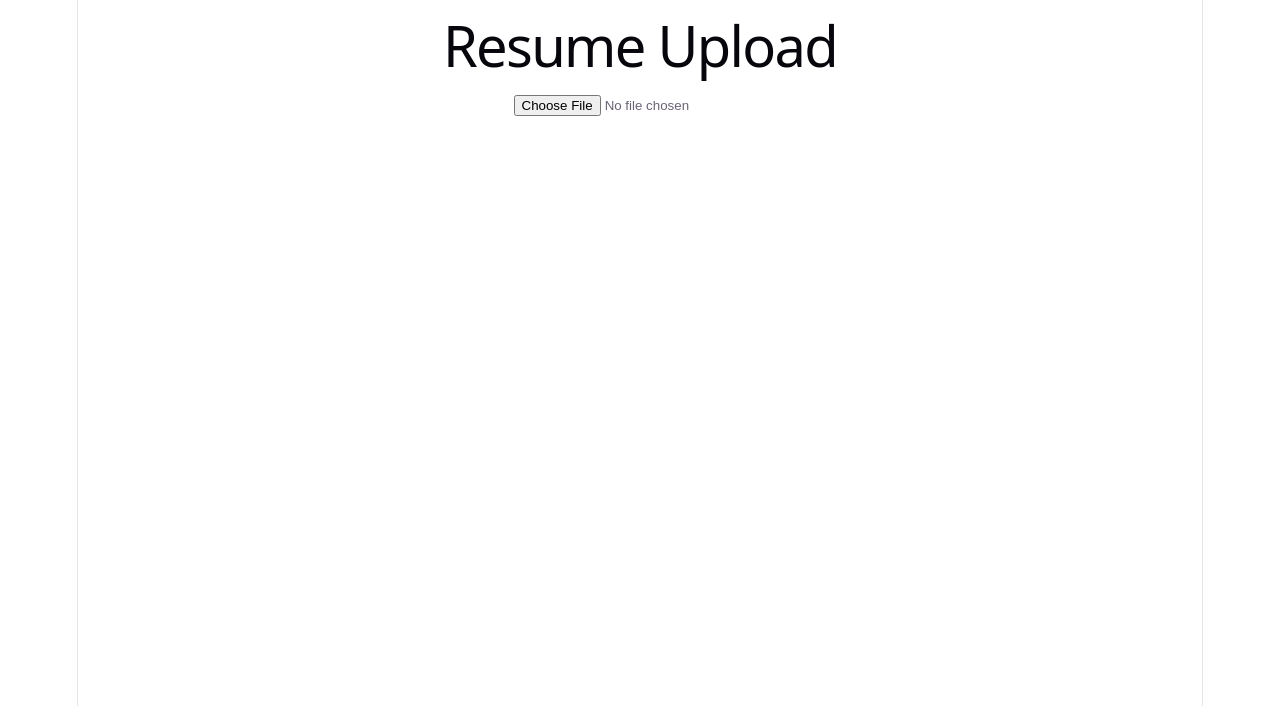
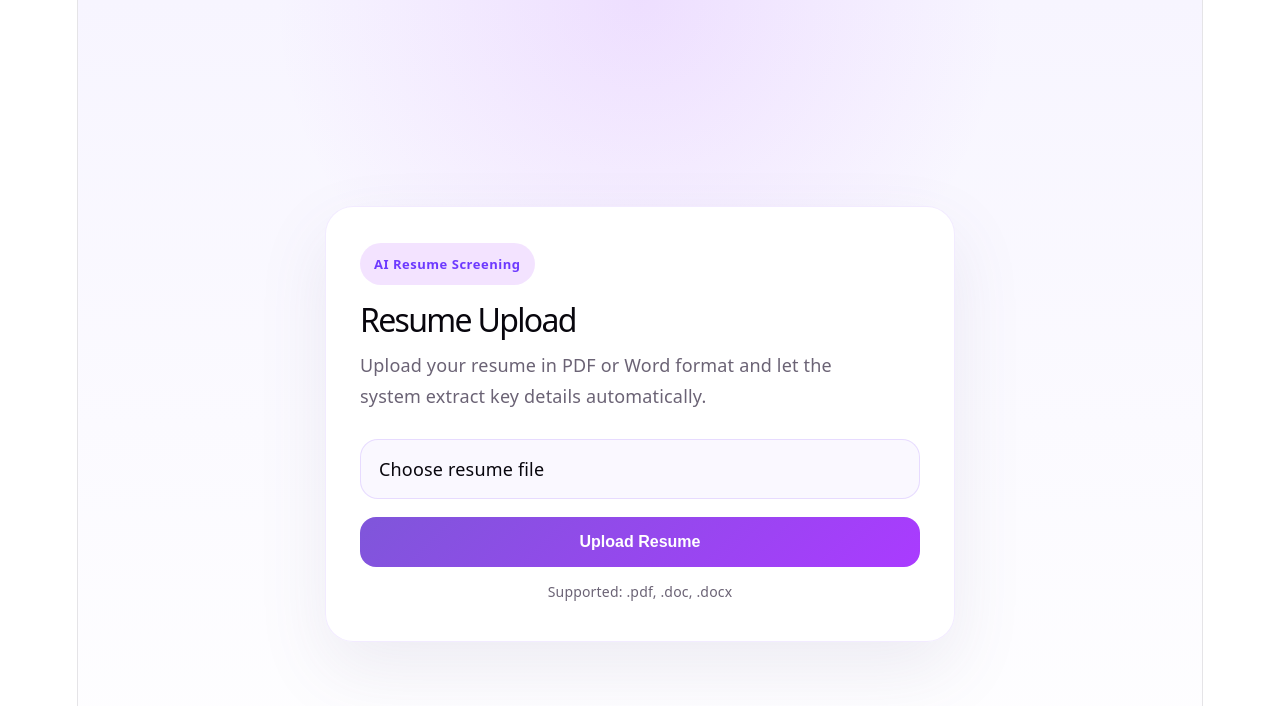
Before and after one commit to Gourav-jii/AI-Resume-Screening, a React (Vite) app in the folder AI-Resume-Screening/: page / in a window 1280 px wide. Shown: the top 706 px of the page. Built offline with nearby package versions, Linux system fonts and the light colour scheme.

Commit message:
Add upload functionality and styles for resume submission

```diff
--- a/AI-Resume-Screening/src/App.css
+++ b/AI-Resume-Screening/src/App.css
@@ -182,3 +182,145 @@
     border-right-color: var(--border);
   }
 }
+
+.app-screen {
+  min-height: 100vh;
+  display: flex;
+  align-items: center;
+  justify-content: center;
+  padding: 24px;
+  background: radial-gradient(circle at top, rgba(170, 59, 255, 0.12), transparent 36%),
+    linear-gradient(180deg, #f7f5ff 0%, #ffffff 100%);
+}
+
+.upload-card {
+  width: min(560px, 100%);
+  padding: 36px 34px;
+  border-radius: 28px;
+  background: rgba(255, 255, 255, 0.98);
+  border: 1px solid rgba(145, 92, 255, 0.12);
+  box-shadow: 0 28px 70px rgba(99, 87, 135, 0.1);
+}
+
+.upload-header {
+  text-align: left;
+  margin-bottom: 28px;
+}
+
+.upload-badge {
+  display: inline-flex;
+  padding: 8px 14px;
+  border-radius: 999px;
+  font-size: 13px;
+  font-weight: 700;
+  letter-spacing: 0.04em;
+  color: #6d39ff;
+  background: rgba(170, 59, 255, 0.14);
+  margin-bottom: 18px;
+}
+
+.upload-header h1 {
+  margin: 0;
+  font-size: 32px;
+  line-height: 1.05;
+  color: var(--text-h);
+}
+
+.upload-description {
+  margin: 14px 0 0;
+  color: var(--text);
+  line-height: 1.7;
+  max-width: 480px;
+}
+
+.upload-form {
+  display: grid;
+  gap: 18px;
+}
+
+.file-input {
+  position: absolute;
+  left: -9999px;
+}
+
+.file-picker {
+  display: flex;
+  align-items: center;
+  justify-content: space-between;
+  gap: 14px;
+  min-height: 58px;
+  padding: 0 18px;
+  border-radius: 18px;
+  border: 1px solid rgba(145, 92, 255, 0.18);
+  background: #faf8ff;
+  color: var(--text-h);
+  cursor: pointer;
+  transition: transform 0.2s ease, border-color 0.2s ease, box-shadow 0.2s ease;
+}
+
+.file-picker:hover {
+  transform: translateY(-1px);
+  box-shadow: 0 12px 24px rgba(145, 92, 255, 0.12);
+}
+
+.upload-actions {
+  display: flex;
+  flex-direction: column;
+  gap: 12px;
+}
+
+.upload-button {
+  border: none;
+  border-radius: 16px;
+  padding: 16px 18px;
+  background: linear-gradient(135deg, #7f56da, #aa3bff);
+  color: white;
+  font-size: 16px;
+  font-weight: 700;
+  cursor: pointer;
+  transition: filter 0.2s ease, transform 0.2s ease;
+}
+
+.upload-button:hover:not(:disabled) {
+  filter: brightness(1.05);
+  transform: translateY(-1px);
+}
+
+.upload-button:disabled {
+  opacity: 0.65;
+  cursor: not-allowed;
+}
+
+.file-hint {
+  margin: 0;
+  font-size: 14px;
+  color: var(--text);
+}
+
+.status-message {
+  padding: 14px 16px;
+  border-radius: 16px;
+  border: 1px solid rgba(170, 59, 255, 0.16);
+  background: rgba(170, 59, 255, 0.08);
+  color: #4b1fc1;
+  font-weight: 600;
+}
+
+@media (max-width: 600px) {
+  .upload-card {
+    padding: 28px 22px;
+  }
+
+  .upload-header h1 {
+    font-size: 28px;
+  }
+
+  .file-picker {
+    min-height: 52px;
+    padding: 0 16px;
+  }
+
+  .upload-button {
+    padding: 14px 16px;
+  }
+}
--- a/AI-Resume-Screening/src/App.jsx
+++ b/AI-Resume-Screening/src/App.jsx
@@ -1,12 +1,44 @@
+import { useState, useRef } from "react";
+import "./AppStyles.css";
+
 function App() {
+  const [selectedFile, setSelectedFile] = useState(null);
+  const [toast, setToast] = useState(null);
+  const [isUploading, setIsUploading] = useState(false);
+  const toastTimer = useRef(null);
 
-  const handleFileUpload = async (e) => {
+  const showToast = (message, type = "success") => {
+    if (toastTimer.current) {
+      clearTimeout(toastTimer.current);
+    }
+
+    setToast({ message, type });
+    toastTimer.current = setTimeout(() => {
+      setToast(null);
+      toastTimer.current = null;
+    }, 3200);
+  };
+
+  const handleFileChange = (e) => {
     const file = e.target.files[0];
+    setSelectedFile(file || null);
+    setToast(null);
+  };
+
+  const handleUpload = async () => {
+    if (!selectedFile) {
+      showToast("Please choose a resume file before uploading.", "error");
+      return;
+    }
+
+    setIsUploading(true);
+    setToast(null);
 
     const formData = new FormData();
-    formData.append("resume", file);
+    formData.append("resume", selectedFile);
 
-    await fetch(
+    try {
+      const response = await fetch(
         "http://localhost:5678/webhook-test/resume_upload",
         {
           method: "POST",
@@ -14,27 +46,61 @@ function App() {
         }
       );
 
-    alert("Resume Uploaded Successfully");
+      if (!response.ok) {
+        throw new Error("Upload failed");
+      }
+
+      showToast("Resume uploaded successfully!", "success");
+      setSelectedFile(null);
+    } catch (error) {
+      showToast("Upload failed. Please try again.", "error");
+    } finally {
+      setIsUploading(false);
+    }
   };
 
   return (
-    <div className="h-screen flex items-center justify-center bg-gray-100">
+    <div className="app-screen">
+      <div className="upload-card">
+        <div className="upload-header">
+          <span className="upload-badge">AI Resume Screening</span>
+          <h1>Resume Upload</h1>
+          <p className="upload-description">
+            Upload your resume in PDF or Word format and let the system extract
+            key details automatically.
+          </p>
+        </div>
 
-      <div className="bg-white p-8 rounded-xl shadow-md">
-
-        <h1 className="text-2xl font-bold mb-5 text-center">
-          Resume Upload
-        </h1>
-
+        <div className="upload-form">
           <input
+            id="resume-upload"
             type="file"
             accept=".pdf,.doc,.docx"
-          onChange={handleFileUpload}
-          className="border p-2 rounded w-full"
+            onChange={handleFileChange}
+            className="file-input"
           />
+          <label htmlFor="resume-upload" className="file-picker">
+            {selectedFile ? selectedFile.name : "Choose resume file"}
+          </label>
 
+          <div className="upload-actions">
+            <button
+              type="button"
+              onClick={handleUpload}
+              className="upload-button"
+              disabled={isUploading}
+            >
+              {isUploading ? "Uploading..." : "Upload Resume"}
+            </button>
+            <p className="file-hint">Supported: .pdf, .doc, .docx</p>
           </div>
-
+        </div>
+      </div>
+      {toast && (
+        <div className={`toast ${toast.type === "error" ? "toast-error" : "toast-success"}`}>
+          {toast.message}
+        </div>
+      )}
     </div>
   );
 }
--- /dev/null
+++ b/AI-Resume-Screening/src/AppStyles.css
@@ -0,0 +1,180 @@
+.app-screen {
+  min-height: 100vh;
+  display: flex;
+  align-items: center;
+  justify-content: center;
+  padding: 24px;
+  background: radial-gradient(circle at top, rgba(170, 59, 255, 0.12), transparent 36%),
+    linear-gradient(180deg, #f7f5ff 0%, #ffffff 100%);
+}
+
+.upload-card {
+  width: min(560px, 100%);
+  padding: 36px 34px;
+  border-radius: 28px;
+  background: rgba(255, 255, 255, 0.98);
+  border: 1px solid rgba(145, 92, 255, 0.12);
+  box-shadow: 0 28px 70px rgba(99, 87, 135, 0.1);
+}
+
+.upload-header {
+  text-align: left;
+  margin-bottom: 28px;
+}
+
+.upload-badge {
+  display: inline-flex;
+  padding: 8px 14px;
+  border-radius: 999px;
+  font-size: 13px;
+  font-weight: 700;
+  letter-spacing: 0.04em;
+  color: #6d39ff;
+  background: rgba(170, 59, 255, 0.14);
+  margin-bottom: 18px;
+}
+
+.upload-header h1 {
+  margin: 0;
+  font-size: 32px;
+  line-height: 1.05;
+  color: var(--text-h);
+}
+
+.upload-description {
+  margin: 14px 0 0;
+  color: var(--text);
+  line-height: 1.7;
+  max-width: 480px;
+}
+
+.upload-form {
+  display: grid;
+  gap: 18px;
+}
+
+.file-input {
+  position: absolute;
+  left: -9999px;
+}
+
+.file-picker {
+  display: flex;
+  align-items: center;
+  justify-content: space-between;
+  gap: 14px;
+  min-height: 58px;
+  padding: 0 18px;
+  border-radius: 18px;
+  border: 1px solid rgba(145, 92, 255, 0.18);
+  background: #faf8ff;
+  color: var(--text-h);
+  cursor: pointer;
+  transition: transform 0.2s ease, border-color 0.2s ease, box-shadow 0.2s ease;
+}
+
+.file-picker:hover {
+  transform: translateY(-1px);
+  box-shadow: 0 12px 24px rgba(145, 92, 255, 0.12);
+}
+
+.upload-actions {
+  display: flex;
+  flex-direction: column;
+  gap: 12px;
+}
+
+.upload-button {
+  border: none;
+  border-radius: 16px;
+  padding: 16px 18px;
+  background: linear-gradient(135deg, #7f56da, #aa3bff);
+  color: white;
+  font-size: 16px;
+  font-weight: 700;
+  cursor: pointer;
+  transition: filter 0.2s ease, transform 0.2s ease;
+}
+
+.upload-button:hover:not(:disabled) {
+  filter: brightness(1.05);
+  transform: translateY(-1px);
+}
+
+.upload-button:disabled {
+  opacity: 0.65;
+  cursor: not-allowed;
+}
+
+.file-hint {
+  margin: 0;
+  font-size: 14px;
+  color: var(--text);
+}
+
+.toast {
+  position: fixed;
+  top: 26px;
+  right: 26px;
+  padding: 14px 22px;
+  border-radius: 18px;
+  min-width: 240px;
+  max-width: min(320px, calc(100% - 32px));
+  text-align: center;
+  font-weight: 700;
+  box-shadow: 0 20px 60px rgba(66, 55, 145, 0.16);
+  backdrop-filter: blur(14px);
+  z-index: 50;
+  animation: toastEnter 0.22s ease-out;
+}
+
+.toast-success {
+  background: rgba(56, 153, 255, 0.12);
+  border: 1px solid rgba(56, 153, 255, 0.24);
+  color: #1d4ed8;
+}
+
+.toast-error {
+  background: rgba(244, 114, 182, 0.14);
+  border: 1px solid rgba(244, 114, 182, 0.32);
+  color: #b91c1c;
+}
+
+@keyframes toastEnter {
+  from {
+    opacity: 0;
+    transform: translate(-50%, 16px);
+  }
+  to {
+    opacity: 1;
+    transform: translate(-50%, 0);
+  }
+}
+
+.status-message {
+  padding: 14px 16px;
+  border-radius: 16px;
+  border: 1px solid rgba(170, 59, 255, 0.16);
+  background: rgba(170, 59, 255, 0.08);
+  color: #4b1fc1;
+  font-weight: 600;
+}
+
+@media (max-width: 600px) {
+  .upload-card {
+    padding: 28px 22px;
+  }
+
+  .upload-header h1 {
+    font-size: 28px;
+  }
+
+  .file-picker {
+    min-height: 52px;
+    padding: 0 16px;
+  }
+
+  .upload-button {
+    padding: 14px 16px;
+  }
+}
```
Lines whose indentation alone changed are shown as unchanged.
